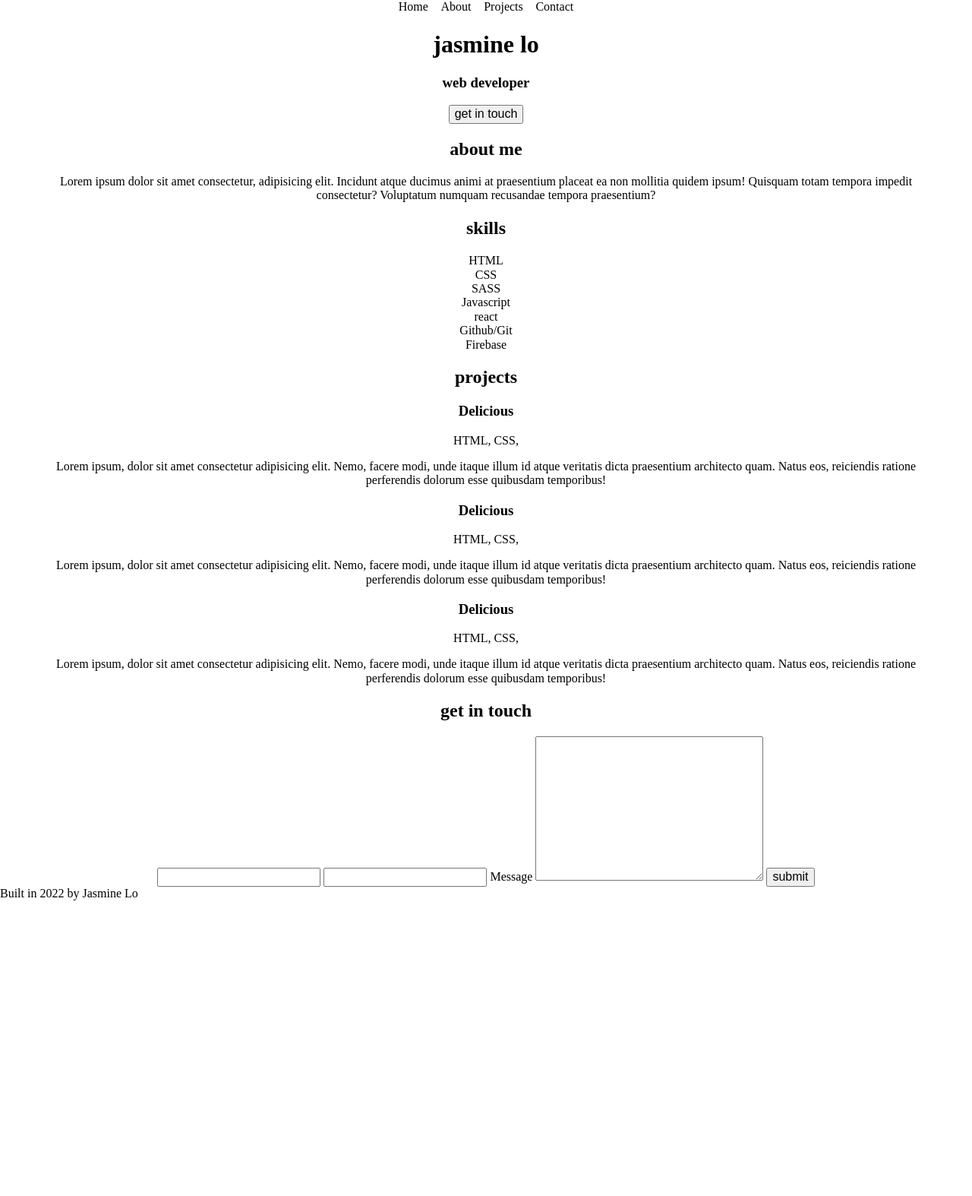
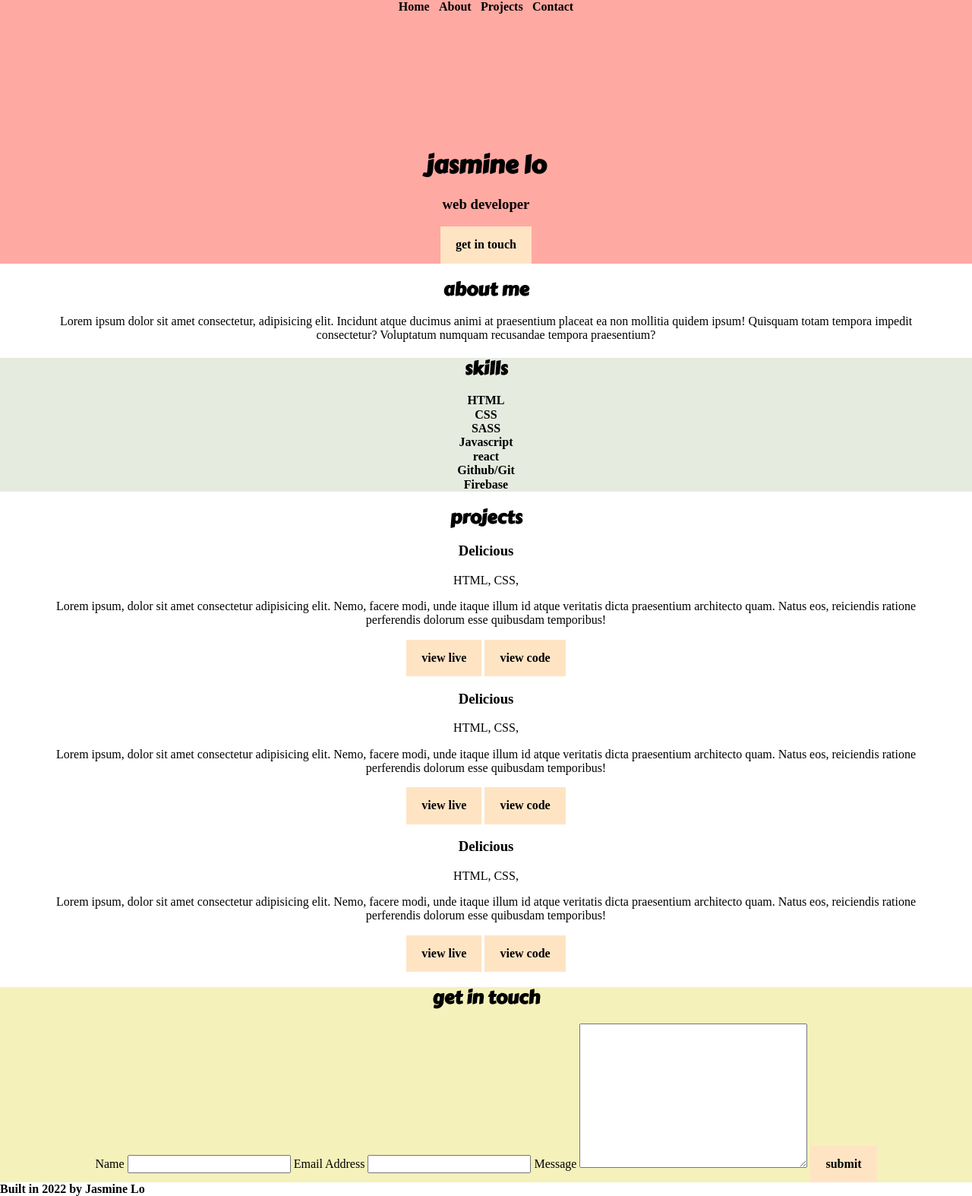
Before and after one commit to jasmine-lmj/JasmineLoPortfolio, a plain HTML site: page index.html in a window 1280 px wide. Shown: the whole page at 76% size. Before the commit the page ends 1185 px from the top, so only its background shows below. Drawn offline with Linux system fonts and the light colour scheme; a web font is replaced by a local one.

Commit message:
Finished bseStyle partils, added multiple partials

```diff
--- a/index.html
+++ b/index.html
@@ -5,6 +5,9 @@
     <meta http-equiv="X-UA-Compatible" content="IE=edge">
     <meta name="viewport" content="width=device-width, initial-scale=1.0">
     <link rel= "stylesheet" href="./styles/style.css">
+    <link rel="preconnect" href="https://fonts.googleapis.com">
+    <link rel="preconnect" href="https://fonts.gstatic.com" crossorigin>
+    <link href="https://fonts.googleapis.com/css2?family=Amiko:wght@400;600;700&family=Carter+One&family=Lora:ital@0;1&family=Skranji:wght@400;700&display=swap" rel="stylesheet">
     <title>Jasmine Lo</title>
 </head>
 <body>
@@ -29,7 +32,8 @@
             <h2>about me</h2>
             <p>Lorem ipsum dolor sit amet consectetur, adipisicing elit. Incidunt atque ducimus animi at praesentium placeat ea non mollitia quidem ipsum! Quisquam totam tempora impedit consectetur? Voluptatum numquam recusandae tempora praesentium?</p>
         </section>
-        <section class="wrapper skills">
+        <section class="skills">
+            <div class="wrapper">
                 <h2>skills</h2>
                 <ul>
                     <li>HTML</li>
@@ -40,13 +44,18 @@
                     <li>Github/Git</li>
                     <li>Firebase</li>
                 </ul>
+            </div>
         </section>
-        <section class="wrapper projects">
+
+        <section class="projects">
+            <div class="wrapper">
                 <h2>projects</h2>
                 <div class="project project1">
                     <h3>Delicious</h3>
                     <p>HTML, CSS, </p>
                     <p>Lorem ipsum, dolor sit amet consectetur adipisicing elit. Nemo, facere modi, unde itaque illum id atque veritatis dicta praesentium architecto quam. Natus eos, reiciendis ratione perferendis dolorum esse quibusdam temporibus!</p>
+                    <button>view live</button>
+                    <button>view code</button>
                 </div>
                 <div class="project project2">
                     <h3>Delicious</h3>
@@ -54,6 +63,8 @@
                     <p>Lorem ipsum, dolor sit amet consectetur adipisicing elit. Nemo, facere modi, unde itaque illum id atque veritatis
                         dicta praesentium architecto quam. Natus eos, reiciendis ratione perferendis dolorum esse quibusdam temporibus!
                     </p>
+                    <button>view live</button>
+                    <button>view code</button>
                 </div>
                 <div class="project project3">
                     <h3>Delicious</h3>
@@ -61,9 +72,13 @@
                     <p>Lorem ipsum, dolor sit amet consectetur adipisicing elit. Nemo, facere modi, unde itaque illum id atque veritatis
                         dicta praesentium architecto quam. Natus eos, reiciendis ratione perferendis dolorum esse quibusdam temporibus!
                     </p>
+                    <button>view live</button>
+                    <button>view code</button>
+                </div>
             </div>
         </section>
-        <section class="wrapper contact">
+        <section class="contact">
+            <div class="wrapper">
                 <h2>get in touch</h2>
                 <ul>
                     <li><a href=""></a></li>
@@ -73,13 +88,14 @@
                 </ul>
                 <p></p>
                 <div class="form">
-                <label for="name" class="sr-only">Name</label>
+                    <label for="name">Name</label>
                     <input type="text" id="name">
-                <label for="email" class="sr-only">Email Address</label>
+                    <label for="email">Email Address</label>
                     <input type="email" id="email">
                     <label for="message">Message</label>
                     <textarea name="message" id="message" cols="30" rows="10"></textarea>
                     <button>submit</button>
+                </div>
             </div>
         </section>
     </main>
--- a/styles/sass/partials/_baseStyles.scss
+++ b/styles/sass/partials/_baseStyles.scss
@@ -10,3 +10,29 @@ ul {
     margin: 0;
     padding: 0;
 }
+
+li,
+footer,
+button,
+label {
+    font-family: "Amiko"
+}
+
+li,
+footer,
+button {
+    font-weight: 600;
+    ;
+}
+
+button{
+    border: none;
+    background-color: bisque;
+    padding:15px 20px;
+    cursor:pointer;
+
+    &:hover,
+    &:focus {
+    // some color change
+    }
+}
--- /dev/null
+++ b/styles/sass/partials/_contact.scss
@@ -0,0 +1,3 @@
+.contact{
+    background-color: #F4F1BB;
+}
--- a/styles/sass/partials/_header.scss
+++ b/styles/sass/partials/_header.scss
@@ -1,6 +1,14 @@
+header{
+    background-color: #FFA9A3;
+}
+
 .navContainer{
     width:20%;
     margin:0 auto;
     display:flex;
     justify-content: space-between;
 }
+
+h1{
+    padding-top:10rem;
+}
--- /dev/null
+++ b/styles/sass/partials/_skills.scss
@@ -0,0 +1,3 @@
+.skills{
+    background-color: #E6EBE0;
+}
--- a/styles/sass/partials/_typography.scss
+++ b/styles/sass/partials/_typography.scss
@@ -0,0 +1,19 @@
+h1,
+h2{
+font-family:"Carter One";
+
+}
+
+h2{
+
+}
+
+h3{
+font-family: "Skranji";
+
+}
+
+
+p{
+font-family:"Amiko"
+}
--- a/styles/sass/style.scss
+++ b/styles/sass/style.scss
@@ -1,4 +1,8 @@
 @import "./partials/setup";
 @import "./partials/typography";
 @import "./partials/baseStyles";
-@import "../sass/partials/header"
+@import "../sass/partials/header";
+@import "./partials/skills";
+@import "./partials/contact";
+@import "./partials/aboutMe";
+@import "./partials/projects"
```
Also changed, not shown: styles/sass/partials/_aboutMe.scss (added), styles/sass/partials/_projects.scss (added), styles/style.css. Lines whose indentation alone changed are shown as unchanged.
